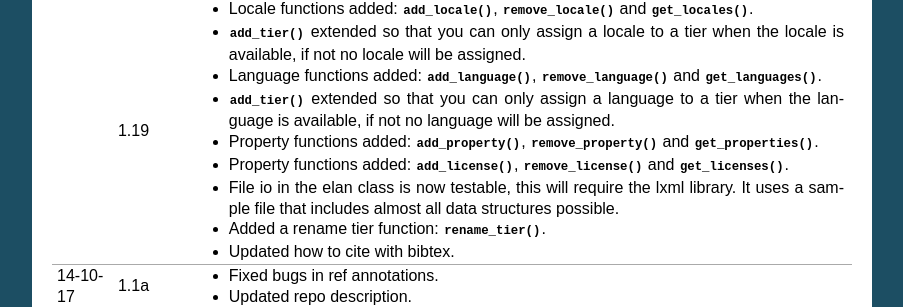
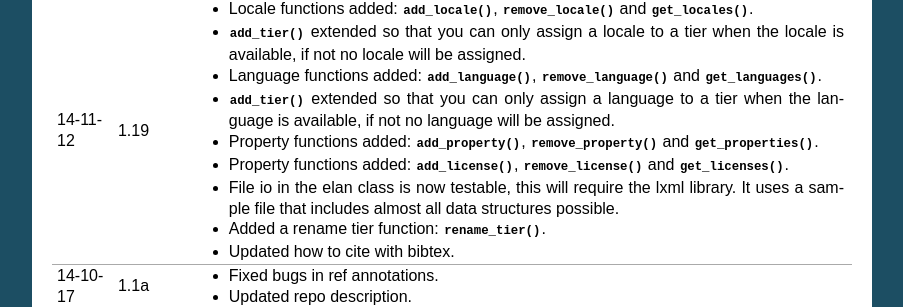
Before and after one commit to dopefishh/pympi, a Sphinx documentation site: the page built from source/index.rst, in a window 1280 px wide and 900 px high, scrolled down 387 px. Shown: the part 149-456 px from the top of the window, without its empty margins (198-1101 px from the left). Built offline with Sphinx 7.4.7, drawn with Linux system fonts in a browser that asks for light colours.

Commit message:
fixed date

```diff
--- a/source/index.rst
+++ b/source/index.rst
@@ -37,7 +37,7 @@ Changelog
 +============+=========+======================================================+
 |            | 1.2     | - Bugfixes.                                          |
 +------------+---------+------------------------------------------------------+
-|            | 1.19    | - Locale functions added: :func:`add_locale`,        |
+| 14-11-12   | 1.19    | - Locale functions added: :func:`add_locale`,        |
 |            |         |   :func:`remove_locale` and :func:`get_locales`.     |
 |            |         | - :func:`add_tier` extended so that you can only     |
 |            |         |   assign a locale to a tier when the locale is       |
```
